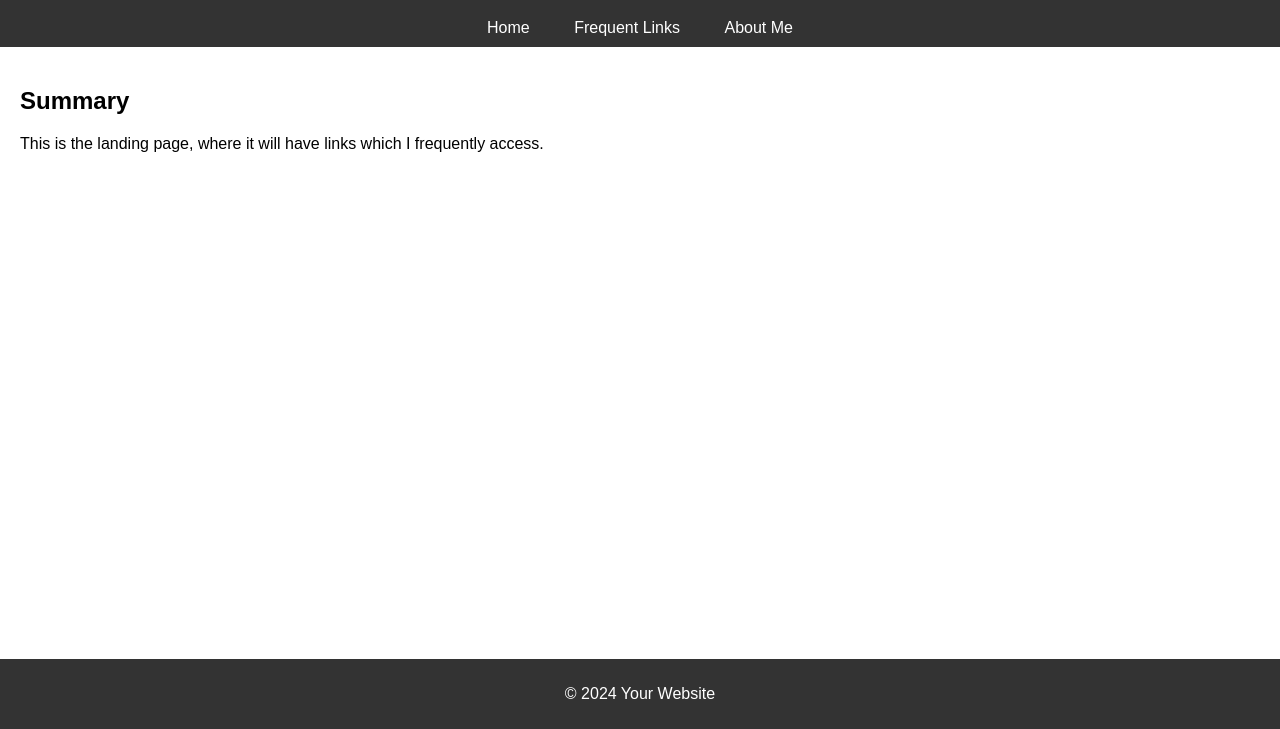
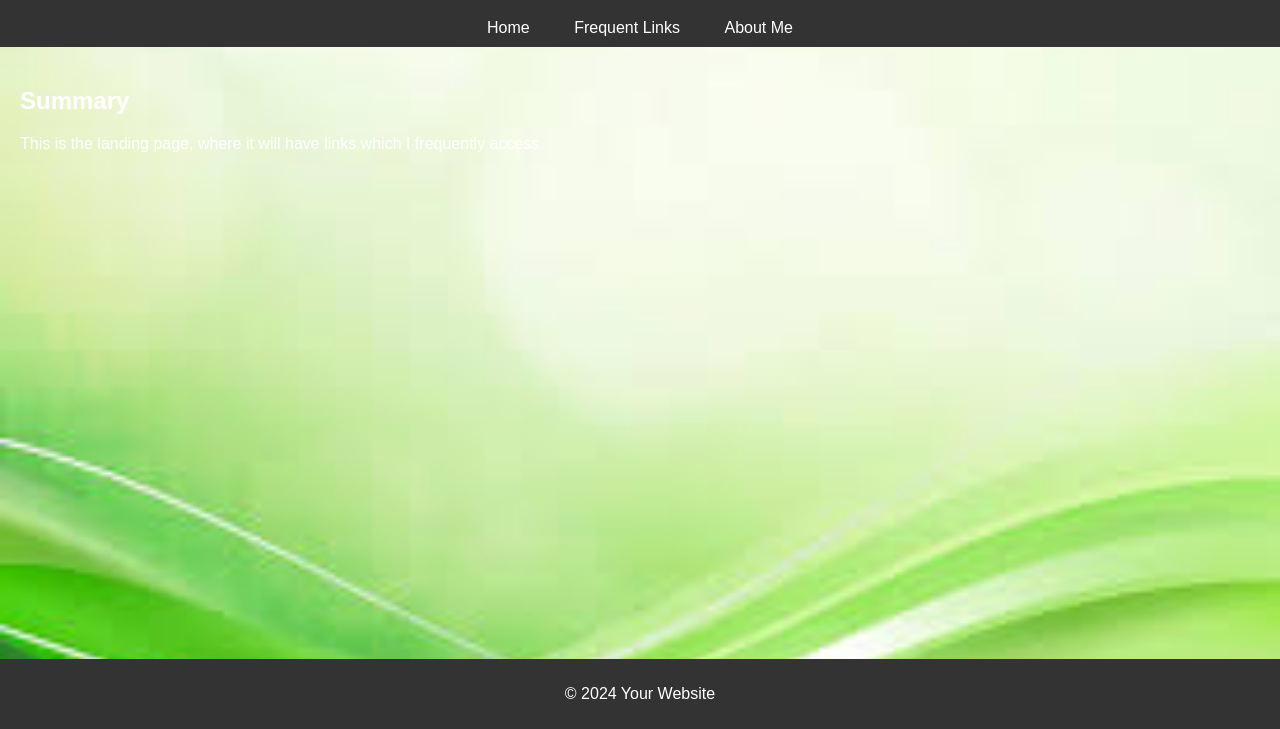
Before and after one commit to kstrikes99/seleniumtesting, a plain HTML site: page index.html in a window 1280 px wide. Shown: the part 71-800 px from the top of the page. Drawn offline with Linux system fonts and the light colour scheme.

Commit message:
uppdated css file

```diff
--- a/site.css
+++ b/site.css
@@ -3,6 +3,13 @@ body {
     font-family: Arial, sans-serif;
     margin: 0;
     padding: 0;
+    background-image: url('images/background1.jpg');
+    background-size: cover;
+    background-position: center;
+    background-repeat: no-repeat;
+    background-attachment: fixed;
+    background-color: #441730;
+    color: rgb(255, 255, 255);
 }
 
 .header {
```
